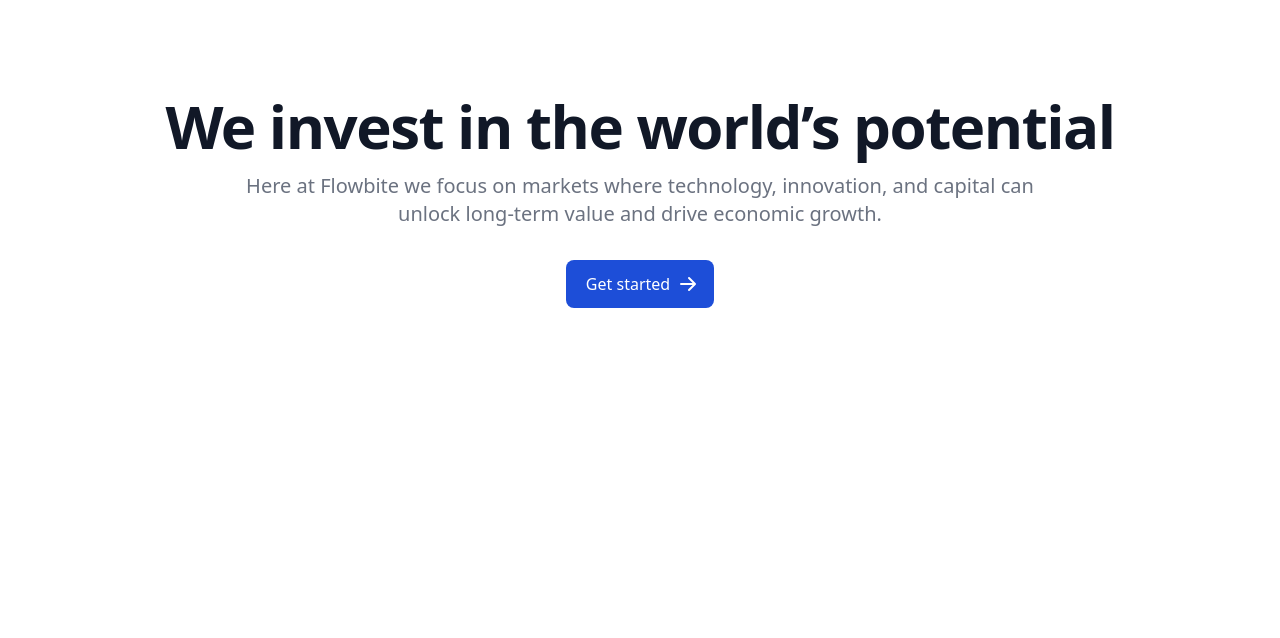
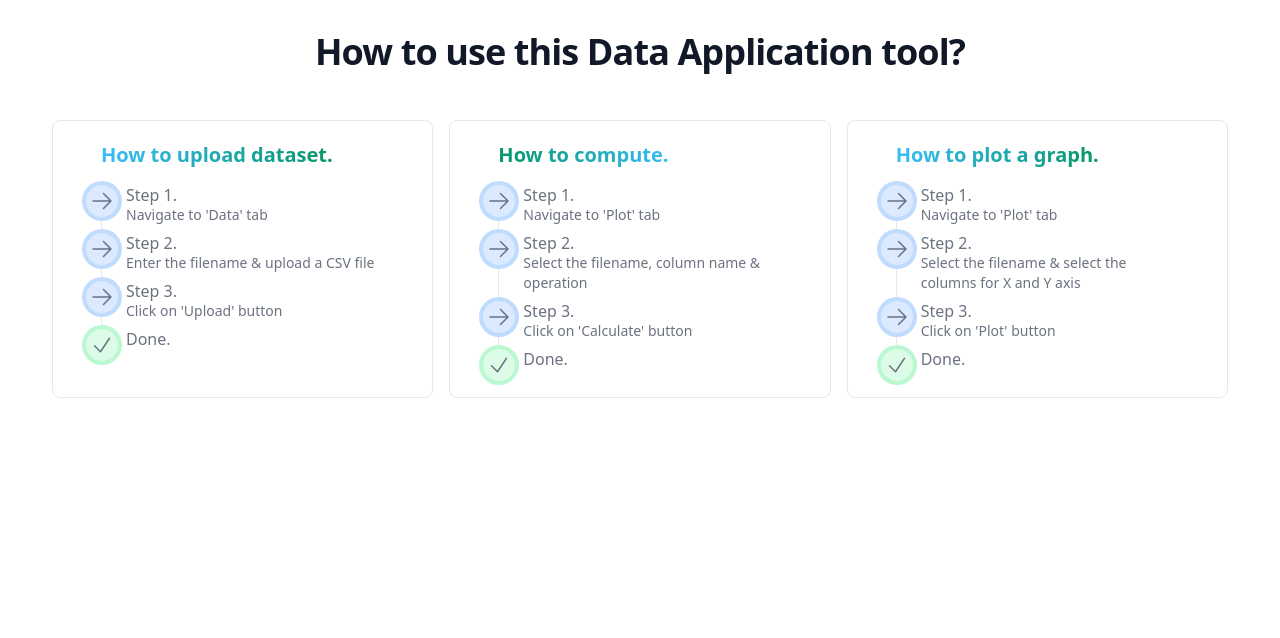
Before and after one commit to yellowduckies/data-application, a Flask app: page / in a window 1280 px wide. Shown: the part 86-724 px from the top of the page. Run offline with Flask 3, Linux system fonts and the light colour scheme; parts of the project's set-up code (start-up, migrations or seed data) failed here and were passed over; some libraries are stand-ins or nearby versions.

Commit message:
Finalized

```diff
--- /dev/null
+++ b/templates/components/how-to-compute-operations.html
@@ -0,0 +1,49 @@
+<h1 class="mb-4 text-xl font-extrabold text-gray-900"><span class="text-transparent bg-clip-text bg-gradient-to-l to-emerald-600 from-sky-400">How to compute.</span></h1>
+<ol class="relative text-gray-500 border-l border-gray-200">
+    <li class="mb-2 ml-6">
+        <span
+            class="absolute flex items-center justify-center w-8 h-8 bg-blue-100 rounded-full -left-4 ring-4 ring-blue-200">
+            <svg xmlns="http://www.w3.org/2000/svg" fill="none" viewBox="0 0 24 24" stroke-width="1.5"
+                stroke="currentColor" class="w-6 h-6">
+                <path stroke-linecap="round" stroke-linejoin="round" d="M13.5 4.5L21 12m0 0l-7.5 7.5M21 12H3" />
+            </svg>
+
+        </span>
+        <h3 class="font-medium leading-tight">Step 1.</h3>
+        <p class="text-sm">Navigate to 'Plot' tab</p>
+    </li>
+    <li class="mb-2 ml-6">
+        <span
+            class="absolute flex items-center justify-center w-8 h-8 bg-blue-100 rounded-full -left-4 ring-4 ring-blue-200">
+            <svg xmlns="http://www.w3.org/2000/svg" fill="none" viewBox="0 0 24 24" stroke-width="1.5"
+                stroke="currentColor" class="w-6 h-6">
+                <path stroke-linecap="round" stroke-linejoin="round" d="M13.5 4.5L21 12m0 0l-7.5 7.5M21 12H3" />
+            </svg>
+
+        </span>
+        <h3 class="font-medium leading-tight">Step 2.</h3>
+        <p class="text-sm">Select the filename, column name & operation</p>
+    </li>
+    <li class="mb-2 ml-6">
+        <span
+            class="absolute flex items-center justify-center w-8 h-8 bg-blue-100 rounded-full -left-4 ring-4 ring-blue-200">
+            <svg xmlns="http://www.w3.org/2000/svg" fill="none" viewBox="0 0 24 24" stroke-width="1.5"
+                stroke="currentColor" class="w-6 h-6">
+                <path stroke-linecap="round" stroke-linejoin="round" d="M13.5 4.5L21 12m0 0l-7.5 7.5M21 12H3" />
+            </svg>
+
+        </span>
+        <h3 class="font-medium leading-tight">Step 3.</h3>
+        <p class="text-sm">Click on 'Calculate' button</p>
+    </li>
+    <li class="mb-2 ml-6">
+        <span
+            class="absolute flex items-center justify-center w-8 h-8 bg-green-100 rounded-full -left-4 ring-4 ring-green-200">
+            <svg xmlns="http://www.w3.org/2000/svg" fill="none" viewBox="0 0 24 24" stroke-width="1.5"
+                stroke="currentColor" class="w-6 h-6">
+                <path stroke-linecap="round" stroke-linejoin="round" d="M4.5 12.75l6 6 9-13.5" />
+            </svg>
+        </span>
+        <h3 class="font-medium leading-tight">Done.</h3>
+    </li>
+</ol>
--- /dev/null
+++ b/templates/components/how-to-plot-a-graph.html
@@ -0,0 +1,49 @@
+<h1 class="mb-4 text-xl font-extrabold text-gray-900"><span class="text-transparent bg-clip-text bg-gradient-to-r to-emerald-600 from-sky-400">How to plot a graph.</span></h1>
+<ol class="relative text-gray-500 border-l border-gray-200">
+    <li class="mb-2 ml-6">
+        <span
+            class="absolute flex items-center justify-center w-8 h-8 bg-blue-100 rounded-full -left-4 ring-4 ring-blue-200">
+            <svg xmlns="http://www.w3.org/2000/svg" fill="none" viewBox="0 0 24 24" stroke-width="1.5"
+                stroke="currentColor" class="w-6 h-6">
+                <path stroke-linecap="round" stroke-linejoin="round" d="M13.5 4.5L21 12m0 0l-7.5 7.5M21 12H3" />
+            </svg>
+
+        </span>
+        <h3 class="font-medium leading-tight">Step 1.</h3>
+        <p class="text-sm">Navigate to 'Plot' tab</p>
+    </li>
+    <li class="mb-2 ml-6">
+        <span
+            class="absolute flex items-center justify-center w-8 h-8 bg-blue-100 rounded-full -left-4 ring-4 ring-blue-200">
+            <svg xmlns="http://www.w3.org/2000/svg" fill="none" viewBox="0 0 24 24" stroke-width="1.5"
+                stroke="currentColor" class="w-6 h-6">
+                <path stroke-linecap="round" stroke-linejoin="round" d="M13.5 4.5L21 12m0 0l-7.5 7.5M21 12H3" />
+            </svg>
+
+        </span>
+        <h3 class="font-medium leading-tight">Step 2.</h3>
+        <p class="text-sm">Select the filename & select the columns for X and Y axis</p>
+    </li>
+    <li class="mb-2 ml-6">
+        <span
+            class="absolute flex items-center justify-center w-8 h-8 bg-blue-100 rounded-full -left-4 ring-4 ring-blue-200">
+            <svg xmlns="http://www.w3.org/2000/svg" fill="none" viewBox="0 0 24 24" stroke-width="1.5"
+                stroke="currentColor" class="w-6 h-6">
+                <path stroke-linecap="round" stroke-linejoin="round" d="M13.5 4.5L21 12m0 0l-7.5 7.5M21 12H3" />
+            </svg>
+
+        </span>
+        <h3 class="font-medium leading-tight">Step 3.</h3>
+        <p class="text-sm">Click on 'Plot' button</p>
+    </li>
+    <li class="mb-2 ml-6">
+        <span
+            class="absolute flex items-center justify-center w-8 h-8 bg-green-100 rounded-full -left-4 ring-4 ring-green-200">
+            <svg xmlns="http://www.w3.org/2000/svg" fill="none" viewBox="0 0 24 24" stroke-width="1.5"
+                stroke="currentColor" class="w-6 h-6">
+                <path stroke-linecap="round" stroke-linejoin="round" d="M4.5 12.75l6 6 9-13.5" />
+            </svg>
+        </span>
+        <h3 class="font-medium leading-tight">Done.</h3>
+    </li>
+</ol>
--- /dev/null
+++ b/templates/components/how-to-upload-dataset.html
@@ -0,0 +1,49 @@
+<h1 class="mb-4 text-xl font-extrabold text-gray-900"><span class="text-transparent bg-clip-text bg-gradient-to-r to-emerald-600 from-sky-400">How to upload dataset.</span></h1>
+<ol class="relative text-gray-500 border-l border-gray-200">
+    <li class="mb-2 ml-6">
+        <span
+            class="absolute flex items-center justify-center w-8 h-8 bg-blue-100 rounded-full -left-4 ring-4 ring-blue-200">
+            <svg xmlns="http://www.w3.org/2000/svg" fill="none" viewBox="0 0 24 24" stroke-width="1.5"
+                stroke="currentColor" class="w-6 h-6">
+                <path stroke-linecap="round" stroke-linejoin="round" d="M13.5 4.5L21 12m0 0l-7.5 7.5M21 12H3" />
+            </svg>
+
+        </span>
+        <h3 class="font-medium leading-tight">Step 1.</h3>
+        <p class="text-sm">Navigate to 'Data' tab</p>
+    </li>
+    <li class="mb-2 ml-6">
+        <span
+            class="absolute flex items-center justify-center w-8 h-8 bg-blue-100 rounded-full -left-4 ring-4 ring-blue-200">
+            <svg xmlns="http://www.w3.org/2000/svg" fill="none" viewBox="0 0 24 24" stroke-width="1.5"
+                stroke="currentColor" class="w-6 h-6">
+                <path stroke-linecap="round" stroke-linejoin="round" d="M13.5 4.5L21 12m0 0l-7.5 7.5M21 12H3" />
+            </svg>
+
+        </span>
+        <h3 class="font-medium leading-tight">Step 2.</h3>
+        <p class="text-sm">Enter the filename & upload a CSV file</p>
+    </li>
+    <li class="mb-2 ml-6">
+        <span
+            class="absolute flex items-center justify-center w-8 h-8 bg-blue-100 rounded-full -left-4 ring-4 ring-blue-200">
+            <svg xmlns="http://www.w3.org/2000/svg" fill="none" viewBox="0 0 24 24" stroke-width="1.5"
+                stroke="currentColor" class="w-6 h-6">
+                <path stroke-linecap="round" stroke-linejoin="round" d="M13.5 4.5L21 12m0 0l-7.5 7.5M21 12H3" />
+            </svg>
+
+        </span>
+        <h3 class="font-medium leading-tight">Step 3.</h3>
+        <p class="text-sm">Click on 'Upload' button</p>
+    </li>
+    <li class="mb-2 ml-6">
+        <span
+            class="absolute flex items-center justify-center w-8 h-8 bg-green-100 rounded-full -left-4 ring-4 ring-green-200">
+            <svg xmlns="http://www.w3.org/2000/svg" fill="none" viewBox="0 0 24 24" stroke-width="1.5"
+                stroke="currentColor" class="w-6 h-6">
+                <path stroke-linecap="round" stroke-linejoin="round" d="M4.5 12.75l6 6 9-13.5" />
+            </svg>
+        </span>
+        <h3 class="font-medium leading-tight">Done.</h3>
+    </li>
+</ol>
--- a/templates/pages/home.html
+++ b/templates/pages/home.html
@@ -1,22 +1,23 @@
 <section class="bg-white">
-    <div class="py-8 px-4 mx-auto max-w-screen-xl text-center lg:py-16">
-        <h1 class="mb-4 text-4xl font-extrabold tracking-tight leading-none text-gray-900 md:text-5xl lg:text-6xl">
-            We invest in the world’s potential</h1>
-        <p class="mb-8 text-lg font-normal text-gray-500 lg:text-xl sm:px-16 lg:px-48">Here at
-            Flowbite we focus on markets where technology, innovation, and capital can unlock long-term value and drive
-            economic growth.</p>
-        <div class="flex flex-col space-y-4 sm:flex-row sm:justify-center sm:space-y-0 sm:space-x-4">
-            <a href="javascript:void()"
-                class="inline-flex justify-center items-center py-3 px-5 text-base font-medium text-center text-white rounded-lg bg-blue-700 hover:bg-blue-800 focus:ring-4 focus:ring-blue-300"
-                onclick="document.getElementById('data-tab').click();">
-                Get started
-                <svg aria-hidden="true" class="ml-2 -mr-1 w-5 h-5" fill="currentColor" viewBox="0 0 20 20"
-                    xmlns="http://www.w3.org/2000/svg">
-                    <path fill-rule="evenodd"
-                        d="M10.293 3.293a1 1 0 011.414 0l6 6a1 1 0 010 1.414l-6 6a1 1 0 01-1.414-1.414L14.586 11H3a1 1 0 110-2h11.586l-4.293-4.293a1 1 0 010-1.414z"
-                        clip-rule="evenodd"></path>
-                </svg>
-            </a>
+    <div class="px-4 mx-auto max-w-screen-xl">
+        <h1 class="mb-4 text-center text-2xl font-extrabold tracking-tight leading-none text-gray-900 md:text-3xl lg:text-4xl">
+            How to use this Data Application tool?</h1>
+        <div style="height: 350px; overflow-y: auto;">
+            <section class="text-gray-600 body-font">
+                <div class="container px-5 py-8 mx-auto">
+                    <div class="flex flex-row gap-4">
+                        <div class="px-12 py-5 md:w-1/3 rounded-lg border hover:shadow-lg hover:cursor-pointer">
+                            {% include 'components/how-to-upload-dataset.html' %}
+                        </div>
+                        <div class="px-12 py-5 md:w-1/3 rounded-lg border hover:shadow-lg hover:cursor-pointer">
+                            {% include 'components/how-to-compute-operations.html' %}
+                        </div>
+                        <div class="px-12 py-5 md:w-1/3 rounded-lg border hover:shadow-lg hover:cursor-pointer">
+                            {% include 'components/how-to-plot-a-graph.html' %}
+                        </div>
+                    </div>
+                </div>
+            </section>
         </div>
     </div>
 </section>
```
